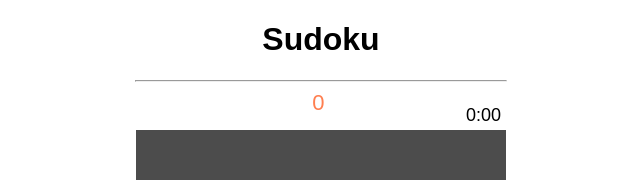
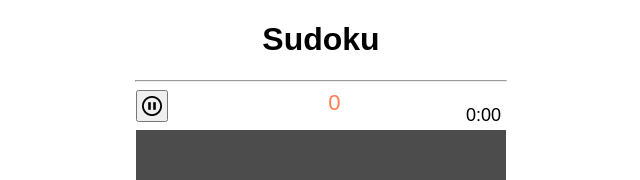
Before and after one commit to beansen/sudoku, an Angular app: page / in a window 1280 px wide. Shown: the top 180 px of the page, without its empty margins (319-959 px from the left). Built offline with nearby package versions, Linux system fonts and the light colour scheme.

Commit message:
Added pause function

```diff
--- a/angular.json
+++ b/angular.json
@@ -28,8 +28,7 @@
               "src/styles.css"
             ],
             "scripts": [],
-            "webWorkerTsConfig": "tsconfig.worker.json",
-            "baseHref": "/sudoku/"
+            "webWorkerTsConfig": "tsconfig.worker.json"
           },
           "configurations": {
             "production": {
--- a/src/app/grid/grid.component.css
+++ b/src/app/grid/grid.component.css
@@ -16,6 +16,13 @@
     font-size: 18px;
     margin-top: 15px;
     margin-right: 5px;
+}
+
+.pausebtn {
+    float: left;
+    width: 32px;
+    height: 32px;
+    padding: 4px;
 }
 
 .board {
--- a/src/app/grid/grid.component.html
+++ b/src/app/grid/grid.component.html
@@ -1,10 +1,11 @@
 
 <div class="info">
+    <button class="pausebtn" (click)="pauseGame()"><img *ngIf="!gamePaused" src="assets/pause-icon.png"/><img *ngIf="gamePaused" src="assets/play-icon.png"/></button>
     <span class="errors"> {{ errors }} </span>
     <span class="timer"> {{timerOutput }} </span>
 </div>
 <div class="board">
-    <div *ngIf="generatingGame || solvedNumbers.length == 9" class="overlay">
+    <div *ngIf="generatingGame || solvedNumbers.length == 9 || gamePaused" class="overlay">
         <div *ngIf="generatingGame" style="width: 100px;">
             <div class="loader"></div>
             <span style="font-size: 20px; color: white;">Generating game</span>
@@ -24,6 +25,7 @@
                 Total: {{getTimeFormated(timeCounter + errors * 15)}}
             </div>
         </div>
+        <span *ngIf="gamePaused" style="color: white; font-size: 20px;">Pause</span>
     </div>
     <div *ngIf="startingBoard" style="width: 100%; height: 100%;">
         <div class="row">
--- a/src/app/grid/grid.component.ts
+++ b/src/app/grid/grid.component.ts
@@ -22,6 +22,7 @@ export class GridComponent implements OnInit, OnDestroy {
   timerInterval = interval(1000);
   timerSubscription = new Subscription();
   selectedCell: Cell | undefined = undefined;
+  gamePaused: boolean = false;
 
   ngOnInit(): void {
     worker.onmessage=({ data }) => {
@@ -36,9 +37,11 @@ export class GridComponent implements OnInit, OnDestroy {
       this.selectedCell = this.startingBoard[0];
 
       this.timerSubscription = this.timerInterval.subscribe(val => {
-        this.timeCounter = val;
-        const elapsedTime = val + (this.errors * 15);
-        this.timerOutput = this.getTimeFormated(elapsedTime);
+        if (!this.gamePaused) {
+          this.timeCounter++;
+          const elapsedTime = this.timeCounter + (this.errors * 15);
+          this.timerOutput = this.getTimeFormated(elapsedTime);
+        }
       });
     };
     this.newGame();
@@ -79,7 +82,7 @@ export class GridComponent implements OnInit, OnDestroy {
   }
 
   selectNumber(numb: number) {
-    if (this.selectedCell && !this.selectedCell.visible) {
+    if (this.selectedCell && !this.selectedCell.visible && !this.gamePaused) {
       let cell = this.startingBoard[this.selectedCell.row * 9 + this.selectedCell.column];
       if (cell.value == numb) {
         cell.visible = true;
@@ -99,4 +102,8 @@ export class GridComponent implements OnInit, OnDestroy {
     const seconds = time % 60;
     return minutes + (seconds < 10 ? "0" + seconds : seconds);
   }
+
+  pauseGame() {
+    this.gamePaused = !this.gamePaused;
+  }
 }
```
Also changed, not shown: src/assets/pause-icon.png (added), src/assets/play-icon.png (added).
